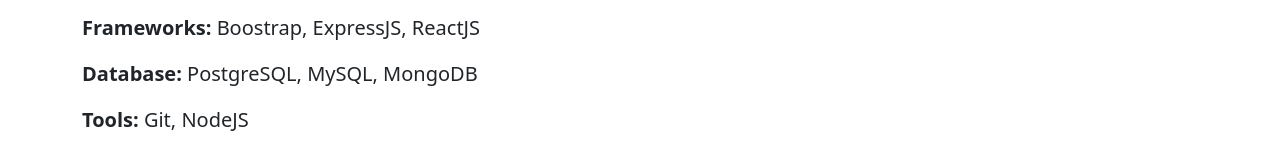
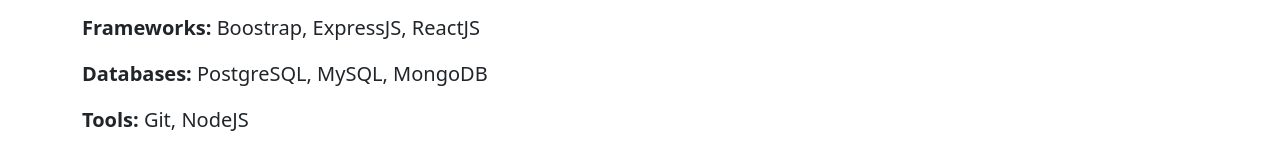
Before and after one commit to junonurakbar/junonurakbar.github.io, a plain HTML site: page index.html in a window 1280 px wide. Shown: the part 809-959 px from the top of the page. Drawn offline with nearby package versions, Linux system fonts and the light colour scheme.

Commit message:
added something

```diff
--- a/index.html
+++ b/index.html
@@ -81,7 +81,7 @@
             </p>
             <p><b>Programming Languages: </b>C/C++, JavaScript, SQL, PHP</p>
             <p><b>Frameworks: </b> Boostrap, ExpressJS, ReactJS</p>
-            <p><b>Database: </b>PostgreSQL, MySQL, MongoDB</p>
+            <p><b>Databases: </b>PostgreSQL, MySQL, MongoDB</p>
             <p><b>Tools: </b>Git, NodeJS</p>
             <p><b>Code Editor: </b> Visual Studio Code, Arduino IDE</p>
           </div>
```
